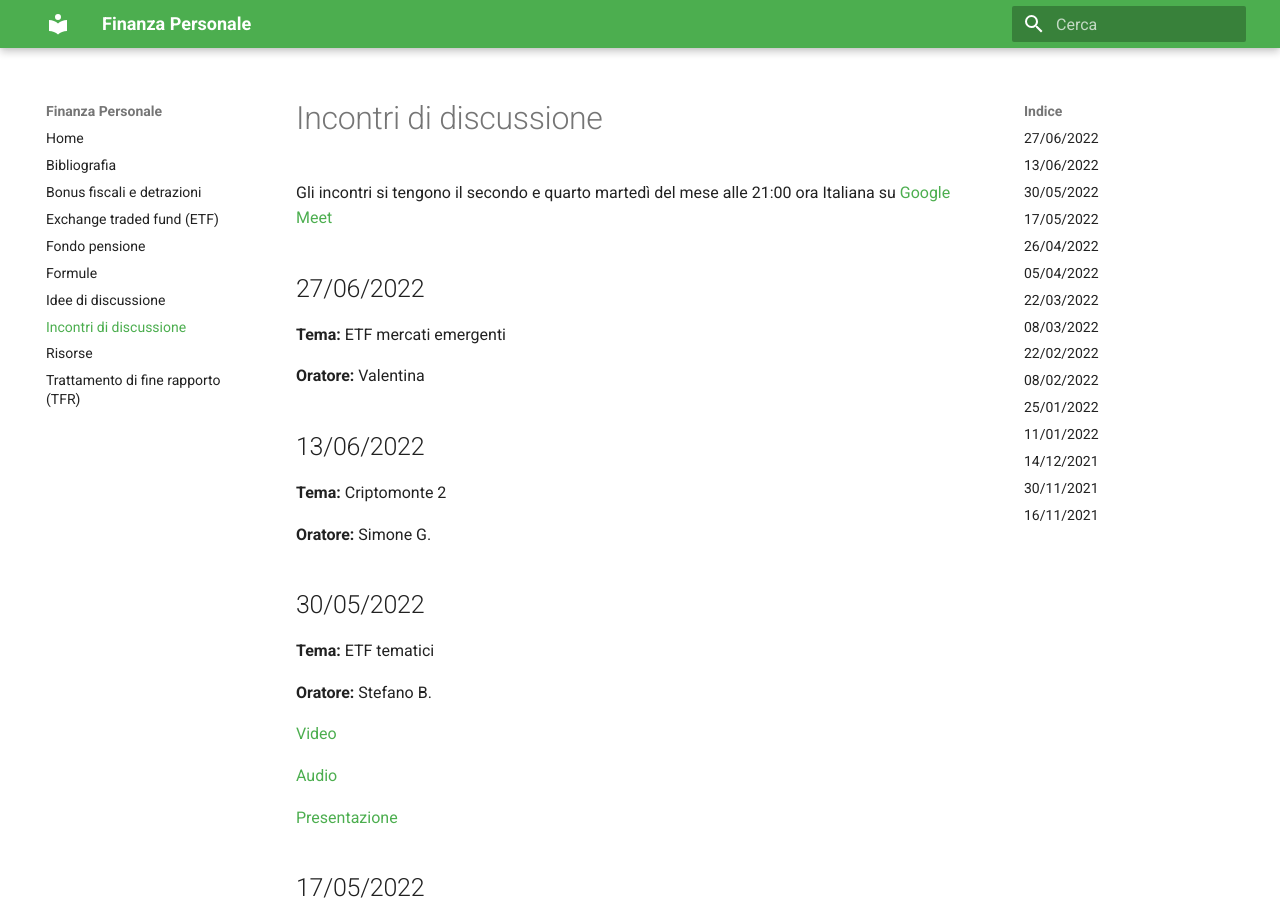
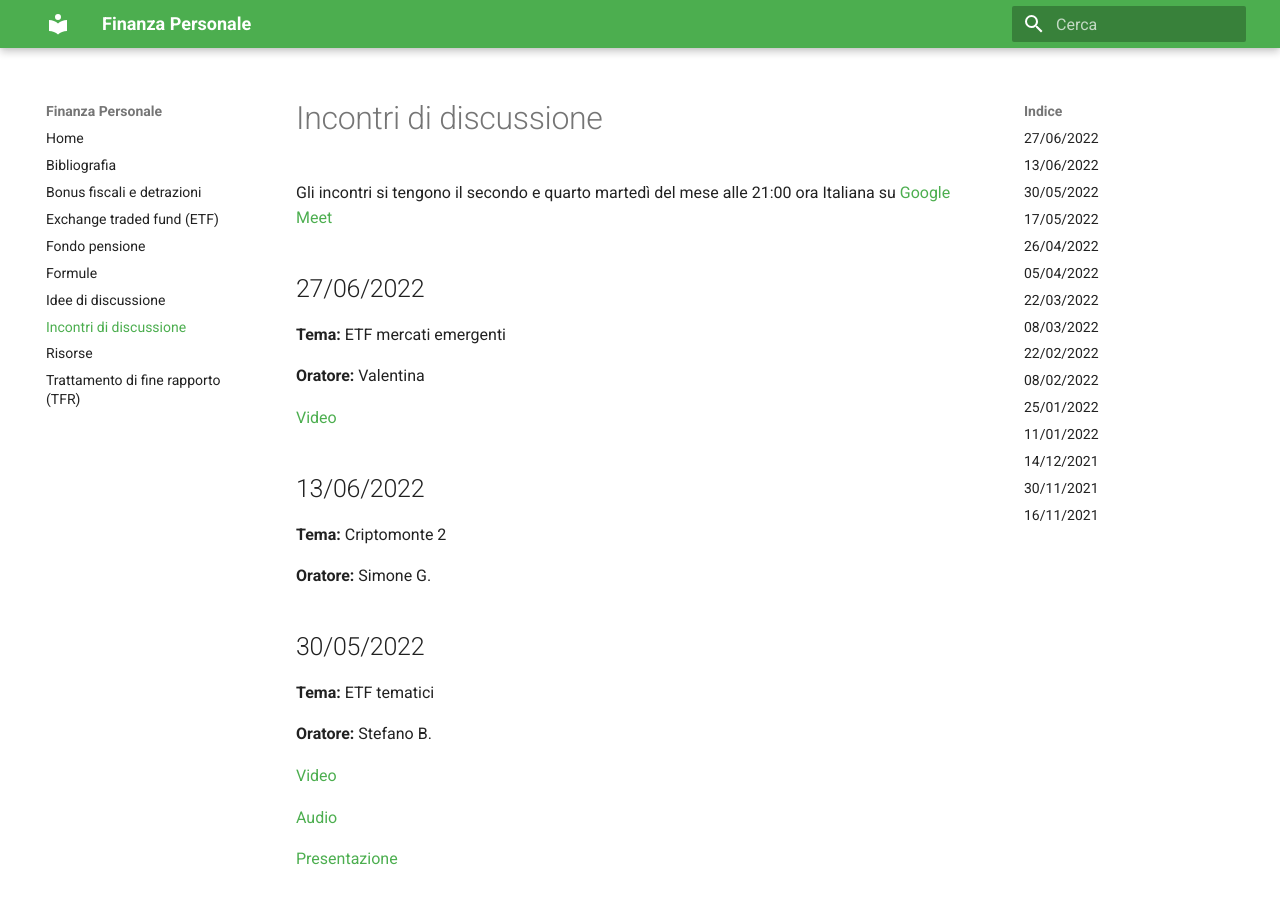
Before and after one commit to simgunz/wiki-finanza-personale, an MkDocs documentation site: the page built from docs/incontri.md, in a window 1280 px wide and 900 px high. Built offline with MkDocs 1.6.1 and Material for MkDocs 9.7.7, drawn with Linux system fonts in a browser that asks for light colours.

Commit message:
docs: Add link to shared video

```diff
--- a/docs/incontri.md
+++ b/docs/incontri.md
@@ -7,6 +7,8 @@ Gli incontri si tengono il secondo e quarto martedì del mese alle 21:00 ora Ita
 **Tema:** ETF mercati emergenti
 
 **Oratore:** Valentina
+
+[Video](https://drive.google.com/file/d/1VzXi57pv1Fnk6GjEaGdLILeE7jsTh1x2/view?usp=sharing)
 
 ## 13/06/2022
 
```
